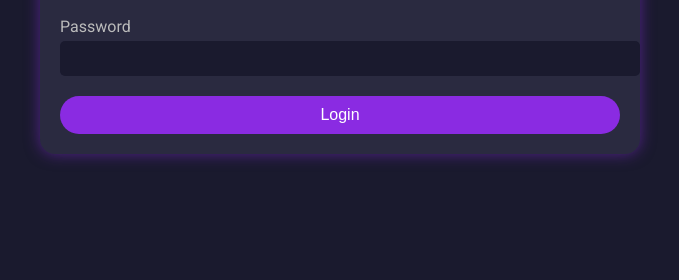
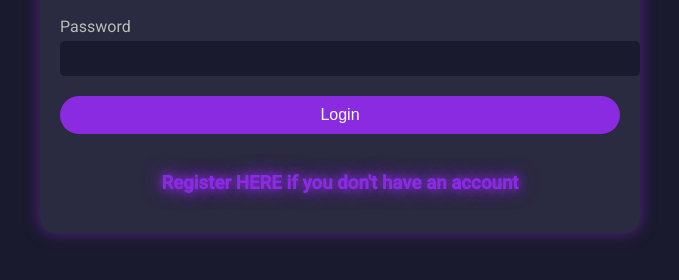
Before and after one commit to eyosiyasg/AI-learning-portal, a website: page public/login.html in a window 1280 px wide. Shown: the part 358-638 px from the top of the page, without its empty margins (300-979 px from the left). Drawn offline with Linux system fonts and the light colour scheme.

Commit message:
added register link

```diff
--- a/public/login.html
+++ b/public/login.html
@@ -109,6 +109,10 @@
     .login-form a:hover {
       color: #6a1b9a;
     }
+    h3{
+      color: white;
+      text-shadow: 0 0 10px #8a2be2, 0 0 20px #8a2be2;
+    }
   </style>
 
 </head>
@@ -129,6 +133,8 @@
         <input type="password" id="password" name="password" required>
 
     <button type="submit">Login</button>
+    <br><br>
+    <h3><a href="register.html">Register HERE if you don't have an account</a></h3>
        <!--  </form>
       <a href="forgot-password.html">Forgot Password?</a>
       <a href="register.html">Create Account</a>-->
```
